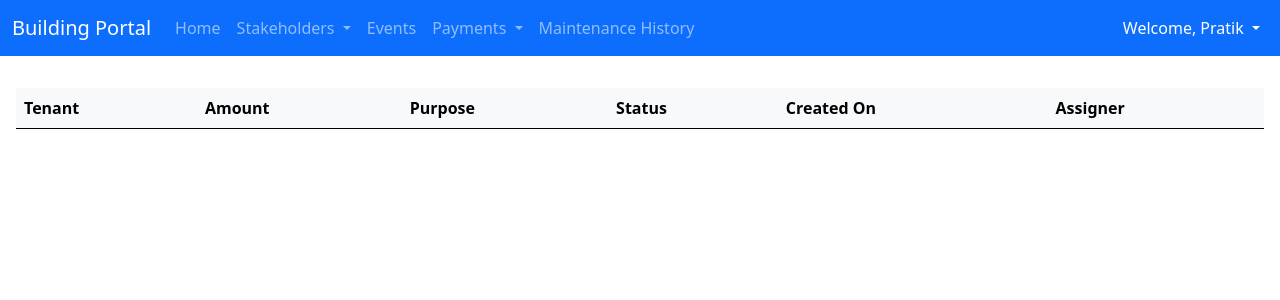
After one commit to Pratik-Sanghavi/Building-Portal, a Flask app: page /payment_history in a window 1280 px wide. The commit adds this page. Shown: the top 300 px of the page. Run offline with Flask 2, Linux system fonts and the light colour scheme; a user stored in the database is signed in; data comes from the database, SQL or seed files in the repository; both versions use the stored data as it was after the commit; lists and menus that the app fills with data are empty; some libraries are stand-ins or nearby versions.

Commit message:
Subject: Assign Dues page implemented
Problem:
Assign Dues Page implemented in commit alongwith payment history page and dues page

Solution:
* Assign dues page
* Payment History page
* My Dues page
* Some changes in Member page (make admin button made functional)

Note:

```diff
--- a/building_portal/routes.py
+++ b/building_portal/routes.py
@@ -1,5 +1,5 @@
 from building_portal import app, sender_id, sender_password
-from flask import redirect, render_template,flash, url_for
+from flask import redirect, render_template,flash, url_for, request
 from building_portal.model import Dues, Flat, User
 from building_portal.forms import RegisterForm, LoginForm, DuesForm
 from building_portal import db
@@ -62,7 +62,7 @@ def logout_page():
     return redirect(url_for('home'))
 
 
-@app.route('/members')
+@app.route('/members', methods=['GET','POST'])
 @login_required
 def member_page():
     users = User.query.all()
@@ -73,7 +73,19 @@ def member_page():
     user_df = db_to_dataframe(users, ['ID','Name','Email_Address','Contact_Number', 'Administrator'], user_cols)
     flat_df = db_to_dataframe(flats, ['Flat_Number','Floor','Owner'], flat_cols)
     user_info = pd.merge(user_df, flat_df, left_on='ID', right_on='Owner')
-    user_info = user_info[['Name','Flat_Number','Floor', 'Contact_Number','Email_Address','Administrator']]
+    print(user_info.columns)
+    user_info = user_info[['ID','Name','Flat_Number','Floor', 'Contact_Number','Email_Address','Administrator']]
+
+    if request.method == "POST":
+        for i in range(user_info.shape[0]):
+            data1 = request.form.get('admin')
+
+            if data1 == str(list(user_info['ID'])[i]):
+                user_to_change = User.query.filter_by(id=data1).first()
+                user_to_change.admin_user = True
+                current_user.admin_user = False
+                db.session.commit()
+
     return render_template('members.html', member_table = user_info)
 
 @app.route('/employees')
@@ -89,20 +101,90 @@ def assign_dues_page():
     form=DuesForm()
     user_list = [(u.id, u.name) for u in User.query.all()]
     form.due_to_user.choices = user_list
+
     if form.validate_on_submit():
-        print("Okay")
         due_to_create = Dues(amount = form.amount.data, purpose = form.purpose.data, status = False, created_on = datetime.now(), created_by = current_user.id, due_to_user = form.due_to_user.data)
         db.session.add(due_to_create)
         db.session.commit()
         db.session.commit()
         return redirect(url_for('assign_dues_page'))
-    else:
-        print(f"Errors: {form.errors}")
-    if form.errors!={}: # if there are errors from validations
-        for err_msg in form.errors.values():
-            flash(f'There was an error with creating a due: {err_msg}', category='danger')
-            print(f'There was an error with creating a due: {err_msg}')
-    return render_template('assign_dues.html', form=form)
+    # if form.errors!={}: # if there are errors from validations
+        # for err_msg in form.errors.values():
+            # flash(f'There was an error with creating a due: {err_msg}', category='danger')
+
+    dues = Dues.query.all()
+    dues_cols = ['id','amount','purpose','status','created_on','created_by','due_to_user']
+    dues_df = db_to_dataframe(dues, ['ID','Amount','Purpose','Status','Created_On','Created_By','Due_To_User'], dues_cols)
+
+    if request.method == "POST":
+        for i in range(dues_df.shape[0]):
+            data1 = request.form.get('check')
+            data2 = request.form.get('trash')
+            data3 = request.form.get('cross')
+
+            if data1 == str(list(dues_df['ID'])[i]):
+                due_to_change = Dues.query.filter_by(id=data1).first()
+                due_to_change.status = True
+                db.session.commit()
+            elif data2 == str(list(dues_df['ID'])[i]):
+                due_to_change = Dues.query.filter_by(id=data2).delete()
+                db.session.commit()
+            elif data3 == str(list(dues_df['ID'])[i]):
+                due_to_change = Dues.query.filter_by(id=data3).first()
+                due_to_change.status = False
+                db.session.commit()
+            else:
+                pass # unknown
+    users = User.query.all()
+    dues = Dues.query.all()
+    user_cols = ['id','name','email_address','contact_no','admin_user']
+    dues_cols = ['id','amount','purpose','status','created_on','created_by','due_to_user']
+
+    user_df = db_to_dataframe(users, ['ID','Name','Email_Address','Contact_Number', 'Administrator'], user_cols)
+    dues_df = db_to_dataframe(dues, ['ID','Amount','Purpose','Status','Created_On','Created_By','Due_To_User'], dues_cols)
+    dues_info = pd.merge(dues_df, user_df, left_on='Due_To_User', right_on='ID')
+    dues_info = pd.merge(dues_info, user_df, left_on='Created_By', right_on='ID')
+    dues_info = dues_info[['ID_x','Amount','Purpose','Status','Created_On','Name_x','Name_y']]
+    dues_info.columns = ['ID','Amount','Purpose','Status','Created_On','Assignee','Assigner']
+    dues_info = dues_info.sort_values(by=['Created_On'], ascending=False)
+    return render_template('assign_dues.html', form=form, dues_table = dues_info)
+
+@app.route('/my_dues')
+@login_required
+def my_dues_page():
+    users = User.query.all()
+    dues = Dues.query.all()
+    user_cols = ['id','name','email_address','contact_no','admin_user']
+    dues_cols = ['id','amount','purpose','status','created_on','created_by','due_to_user']
+
+    user_df = db_to_dataframe(users, ['ID','Name','Email_Address','Contact_Number', 'Administrator'], user_cols)
+    dues_df = db_to_dataframe(dues, ['ID','Amount','Purpose','Status','Created_On','Created_By','Due_To_User'], dues_cols)
+    dues_info = pd.merge(dues_df, user_df, left_on='Due_To_User', right_on='ID')
+    dues_info = pd.merge(dues_info, user_df, left_on='Created_By', right_on='ID')
+    dues_info = dues_info[dues_info['Due_To_User'] == current_user.id]
+    dues_info = dues_info[['Amount','Purpose','Status','Created_On','Name_x','Name_y']]
+    dues_info.columns = ['Amount','Purpose','Status','Created_On','Assignee','Assigner']
+    dues_info = dues_info.sort_values(by=['Created_On'], ascending=False)
+    return render_template('my_dues.html', dues_table = dues_info)
+
+@app.route('/payment_history')
+@login_required
+def payment_history_page():
+    users = User.query.all()
+    dues = Dues.query.all()
+    user_cols = ['id','name','email_address','contact_no','admin_user']
+    dues_cols = ['id','amount','purpose','status','created_on','created_by','due_to_user']
+
+    user_df = db_to_dataframe(users, ['ID','Name','Email_Address','Contact_Number', 'Administrator'], user_cols)
+    dues_df = db_to_dataframe(dues, ['ID','Amount','Purpose','Status','Created_On','Created_By','Due_To_User'], dues_cols)
+    dues_info = pd.merge(dues_df, user_df, left_on='Due_To_User', right_on='ID')
+    dues_info = pd.merge(dues_info, user_df, left_on='Created_By', right_on='ID')
+    dues_info = dues_info[dues_info['Due_To_User'] == current_user.id]
+    dues_info = dues_info[dues_info['Status'] == True]
+    dues_info = dues_info[['Amount','Purpose','Status','Created_On','Name_x','Name_y']]
+    dues_info.columns = ['Amount','Purpose','Status','Created_On','Assignee','Assigner']
+    dues_info = dues_info.sort_values(by=['Created_On'], ascending=False)
+    return render_template('payment_history.html', dues_table = dues_info)
 
 @app.route('/events')
 @login_required
--- a/building_portal/static/css/style.css
+++ b/building_portal/static/css/style.css
@@ -86,3 +86,10 @@ body{
     position: sticky;
     top: 20px;
 }
+
+.dues-table{
+    display: flex;
+    justify-content: center;
+    margin-top: 1rem;
+    padding: 1rem;
+}
--- a/building_portal/templates/base.html
+++ b/building_portal/templates/base.html
@@ -5,6 +5,7 @@
     <meta http-equiv="X-UA-Compatible" content="IE=edge">
     <meta name="viewport" content="width=device-width, initial-scale=1.0">
     <link href="https://cdn.jsdelivr.net/npm/bootstrap@5.1.0/dist/css/bootstrap.min.css" rel="stylesheet" integrity="sha384-KyZXEAg3QhqLMpG8r+8fhAXLRk2vvoC2f3B09zVXn8CA5QIVfZOJ3BCsw2P0p/We" crossorigin="anonymous">
+    <link rel="stylesheet" href="https://cdn.jsdelivr.net/npm/@fortawesome/fontawesome-free@5.15.3/css/fontawesome.min.css" integrity="sha384-wESLQ85D6gbsF459vf1CiZ2+rr+CsxRY0RpiF1tLlQpDnAgg6rwdsUF1+Ics2bni" crossorigin="anonymous">
     <link rel="stylesheet" href="{{ url_for('static', filename='css/style.css') }}">
     <title>
         {% block title %}
@@ -31,6 +32,10 @@
                     <li><a class="dropdown-item" href="{{ url_for('member_page') }}">Members</a></li>
                     <li><hr class="dropdown-divider"></li>
                     <li><a class="dropdown-item" href="{{ url_for('employee_page') }}">Employees</a></li>
+                    {% if current_user.is_authenticated and current_user.admin_user %}
+                      <li><hr class="dropdown-divider"></li>
+                      <li><a class="dropdown-item" href="#">Approve New Members</a></li>
+                    {% endif %}
                 </ul>
               </li>
               <li class="nav-item">
@@ -41,12 +46,12 @@
                   Payments
                 </a>
                 <ul class="dropdown-menu" aria-labelledby="navbarDropdown">
-                    <li><a class="dropdown-item" href="#">Due to me</a></li>
+                    <li><a class="dropdown-item" href="{{url_for('my_dues_page')}}">Due to me</a></li>
                     <li><hr class="dropdown-divider"></li>
-                    <li><a class="dropdown-item" href="#">Payment History</a></li>
+                    <li><a class="dropdown-item" href="{{url_for('payment_history_page')}}">Payment History</a></li>
                     {% if current_user.is_authenticated and current_user.admin_user %}
                       <li><hr class="dropdown-divider"></li>
-                      <li><a class="dropdown-item" href="{{url_for('assign_dues_page')}}">Assign Dues</a></li>
+                      <li><a class="dropdown-item" href="{{url_for('assign_dues_page')}}">Assign and Manage Dues</a></li>
                     {% endif %}
                 </ul>
               </li>
@@ -102,6 +107,7 @@
       {% block content %}
       {% endblock %}
       <!-- Optional JavaScript -->
+      <script src='https://kit.fontawesome.com/a076d05399.js'></script>
       <script src="https://ajax.googleapis.com/ajax/libs/jquery/3.5.1/jquery.min.js"></script>
       <script src="https://cdn.jsdelivr.net/npm/bootstrap@5.1.0/dist/js/bootstrap.bundle.min.js" integrity="sha384-U1DAWAznBHeqEIlVSCgzq+c9gqGAJn5c/t99JyeKa9xxaYpSvHU5awsuZVVFIhvj" crossorigin="anonymous"></script>
       <script src="https://maxcdn.bootstrapcdn.com/bootstrap/3.4.1/js/bootstrap.min.js"></script>
--- a/building_portal/templates/members.html
+++ b/building_portal/templates/members.html
@@ -32,11 +32,13 @@
                         {% if current_user.is_authenticated and current_user.admin_user %}
                             {% if member['Administrator']==False %}
                                 <td>
-                                    <button class="btn btn-outline btn-success">Make Admin</button>
+                                    <form action="" method="POST">
+                                        <button name="admin" value="{{member['ID']}}" class="btn btn-sm btn-outline btn-success" style="margin-top:0rem">Make Admin</button>
+                                    </form>
                                 </td>
                             {% else %}
                                 <td>
-                                    <button class="btn btn-outline btn-sm", style="background-color: gray; margin-top:0rem">Admin</button>
+                                    <button class="btn btn-outline btn-sm" style="background-color: gray; margin-top:0rem">Admin</button>
                                 </td>
                             {% endif %}
                         {% endif %}
--- /dev/null
+++ b/building_portal/templates/payment_history.html
@@ -0,0 +1,45 @@
+{% extends 'base.html' %}
+{% block title %}
+    My Payments
+{% endblock %}
+{% block content %}
+{% if current_user.is_authenticated %}
+<div class="dues-table">
+  <table class="table table-hover table-light">
+      <thead>
+          <tr>
+              <!-- Your Columns HERE -->
+
+              <th scope="col">Tenant</th>
+              <th scope="col">Amount</th>
+              <th scope="col">Purpose</th>
+              <th scope="col">Status</th>
+              <th scope="col">Created On</th>
+              <th scope="col">Assigner</th>
+          </tr>
+      </thead>
+      <tbody>
+          <!-- Your rows inside the table HERE: -->
+          {% for _,due in dues_table.iterrows() %}
+              <tr>
+                  <td>{{ due['Assignee'] }}</td>
+                  <td>{{ due['Amount'] }}</td>
+                  <td>{{ due['Purpose'] }}</td>
+                  {% if due['Status'] == True %}
+                    <td>Paid</td>
+                  {% else %}
+                    <td>Pending</td>
+                  {% endif %}
+                  <td>{{ due['Created_On'] }}</td>
+                  <td>{{ due['Assigner'] }}<sup>Admin</sup></td>
+              </tr>
+          {% endfor %}
+      </tbody>
+  </table>
+</div>
+{% endif %}
+{% endblock %}
+{% block script %}
+<script>
+</script>
+{% endblock %}
```
Also changed, not shown: building_portal/templates/assign_dues.html (+50 -3 lines), building_portal/templates/my_dues.html (added, +41 -0 lines), building_portal/building.db.
